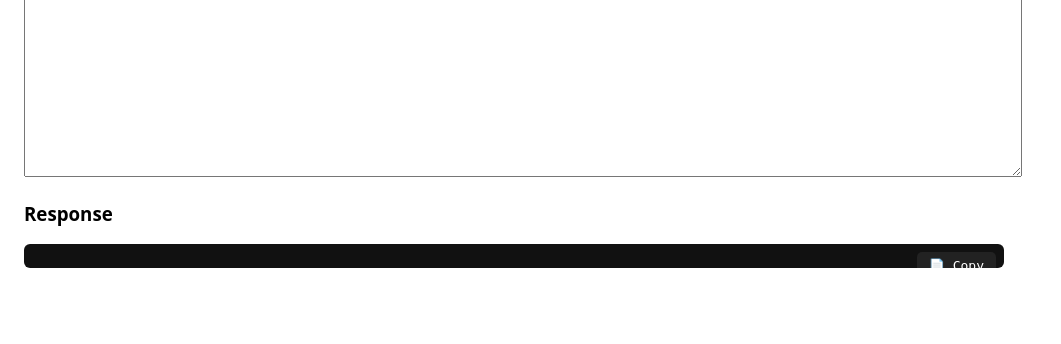
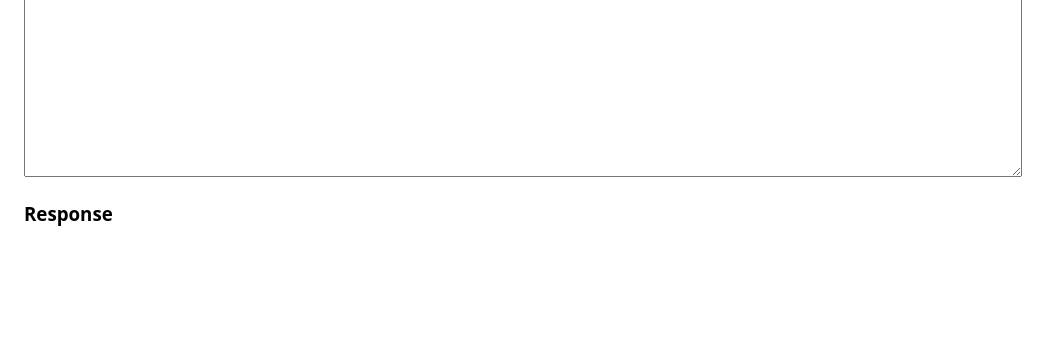
Before and after one commit to epic-64/season-arena, a web app: page / in a window 1280 px wide. Shown: the part 197-541 px from the top of the page, without its empty margins (0-1061 px from the left). Run offline with its HTML, style and script files only (its server is not run), Linux system fonts and the light colour scheme; data that the repository does not hold is empty.

Commit message:
hide response box when switching routes and on error

```diff
--- a/src/main/resources/static/index.html
+++ b/src/main/resources/static/index.html
@@ -41,6 +41,9 @@
           font-size:15px;
           display:inline-block;
           transition:opacity 0.2s;
+        }
+        #resp {
+          display: none;
         }
     </style>
 </head>
@@ -101,6 +104,7 @@
       updateRouteMeta();
     }
 
+    // Hide response box when switching routes
     function updateRouteMeta() {
       const sel = document.getElementById('routeSel');
       const opt = sel.options[sel.selectedIndex];
@@ -116,6 +120,7 @@
       } else if (method === 'GET' || method === 'DELETE') {
         body.value = '';
       }
+      document.getElementById('resp').style.display = 'none';
     }
 
     async function send() {
@@ -139,6 +144,7 @@
       } catch (e) {
         document.getElementById('status').innerHTML = `<span class="bad">Request error: ${e}</span>`;
         document.querySelector('#resp code').textContent = '';
+        document.getElementById('resp').style.display = 'none';
         return;
       }
 
@@ -149,6 +155,7 @@
       const cls = resp.ok ? 'ok' : 'bad';
       statusEl.innerHTML = `<span class="${cls}">${resp.status} ${resp.statusText}</span> ────────── ${url}`;
       document.querySelector('#resp code').textContent = pretty;
+      document.getElementById('resp').style.display = pretty.trim() ? 'block' : 'none';
     }
 
     const respPre = document.getElementById('resp');
```
